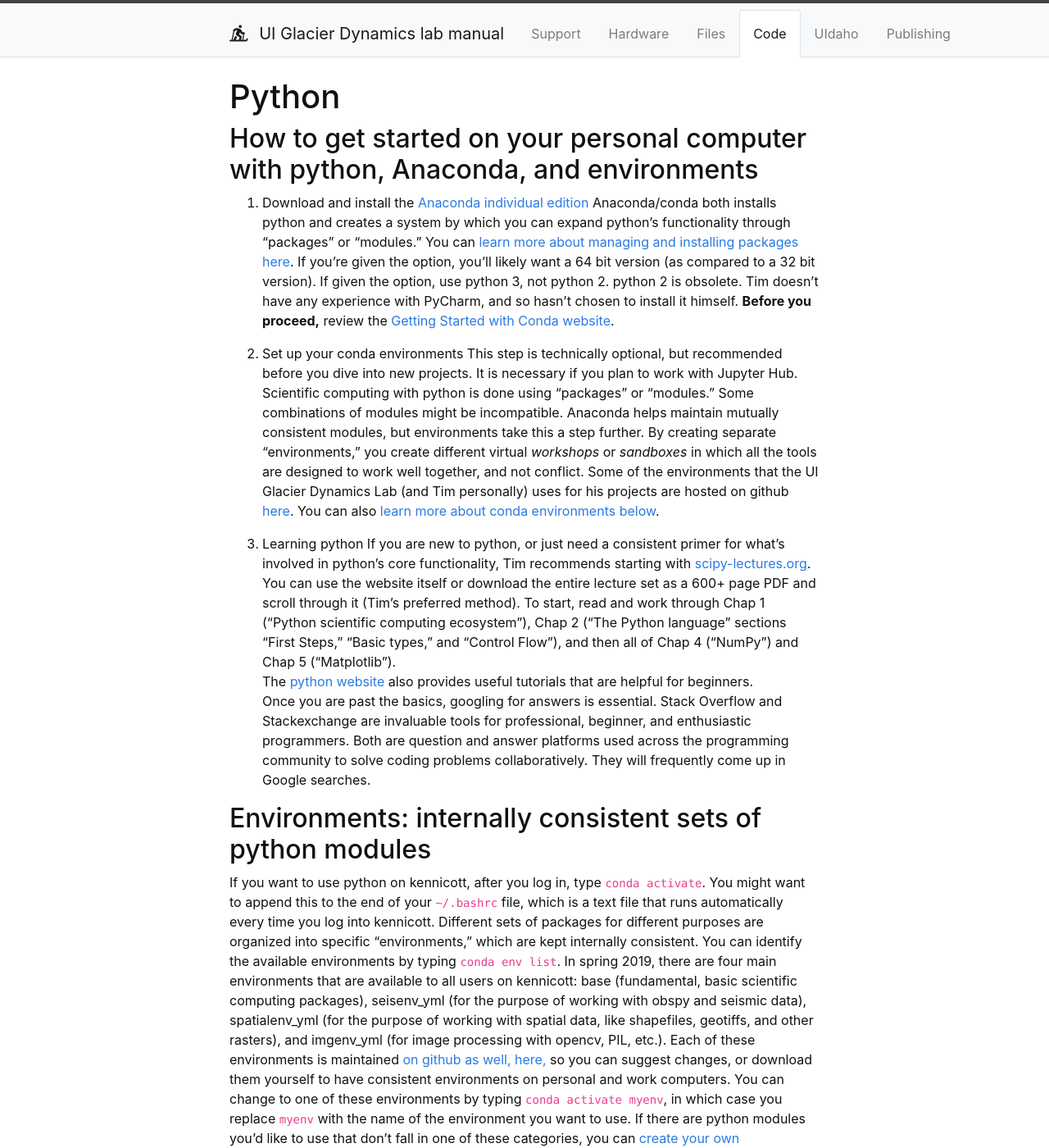
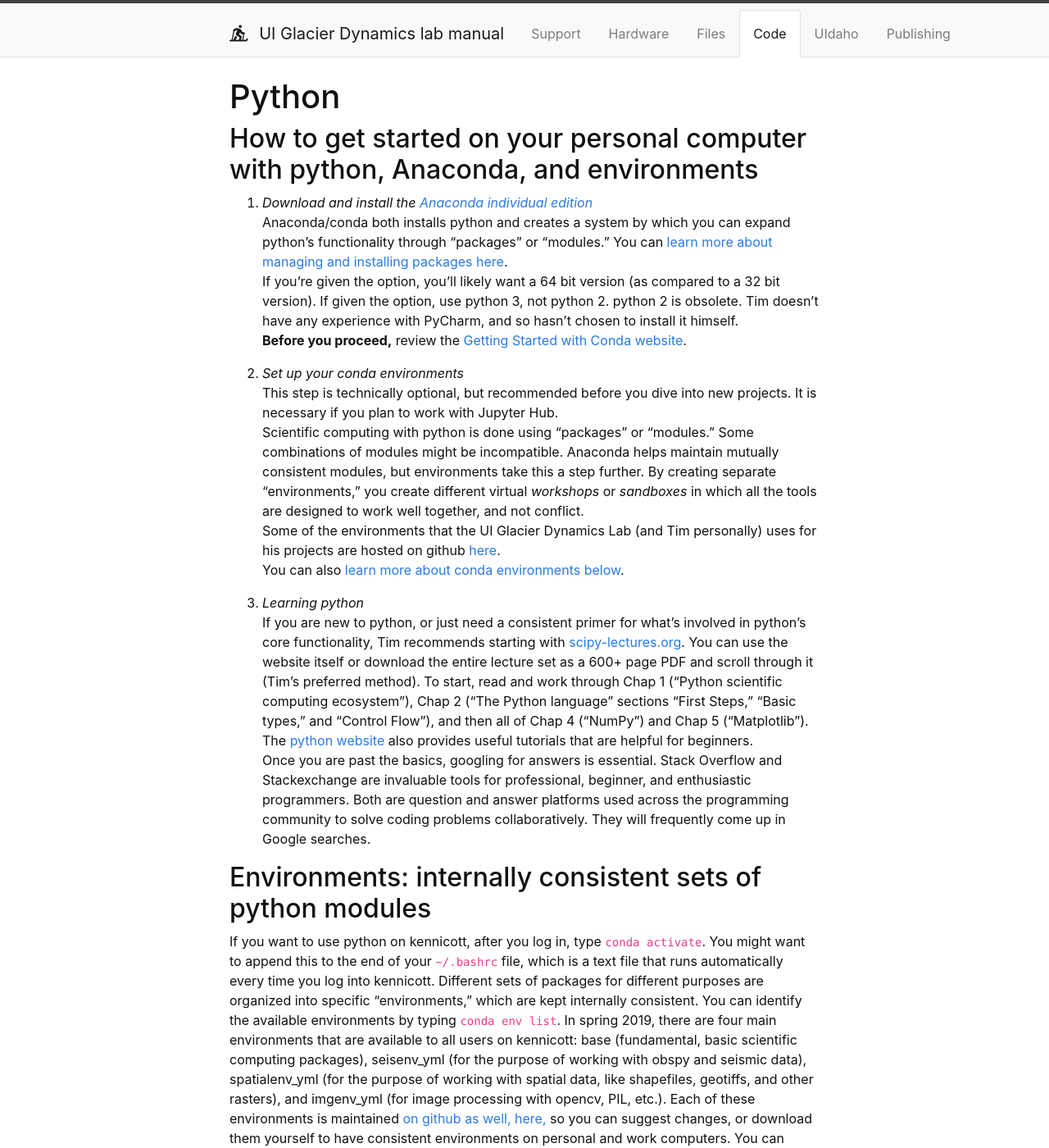
Before and after one commit to yoramterleth/uiglaciology, a Jekyll site: the page built from content/3-code.md, in a window 1280 px wide and 1400 px high. Shown: the whole window at 82% size. Built offline with Jekyll 4.4.1, drawn with Linux system fonts in a browser that asks for light colours; some of the changed text lies outside the part shown.

Commit message:
Update 3-code.md

```diff
--- a/content/3-code.md
+++ b/content/3-code.md
@@ -7,22 +7,22 @@ nav: true
 # Python
 
 ## How to get started on your personal computer with python, Anaconda, and environments
-1. Download and install the [Anaconda individual edition](https://docs.anaconda.com/anaconda/install/)
- Anaconda/conda both installs python and creates a system by which you can expand python's functionality through "packages" or "modules." You can [learn more about managing and installing packages here](https://docs.conda.io/projects/conda/en/latest/user-guide/tasks/manage-pkgs.html#).
- If you're given the option, you'll likely want a 64 bit version (as compared to a 32 bit version). If given the option, use python 3, not python 2. python 2 is obsolete. Tim doesn't have any experience with PyCharm, and so hasn't chosen to install it himself.
- **Before you proceed,** review the [Getting Started with Conda website](https://docs.conda.io/projects/conda/en/latest/user-guide/getting-started.html).
+1. _Download and install the [Anaconda individual edition](https://docs.anaconda.com/anaconda/install/)_<br/>
+ Anaconda/conda both installs python and creates a system by which you can expand python's functionality through "packages" or "modules." You can [learn more about managing and installing packages here](https://docs.conda.io/projects/conda/en/latest/user-guide/tasks/manage-pkgs.html#).<br/>
+ If you're given the option, you'll likely want a 64 bit version (as compared to a 32 bit version). If given the option, use python 3, not python 2. python 2 is obsolete. Tim doesn't have any experience with PyCharm, and so hasn't chosen to install it himself.<br/>
+ **Before you proceed,** review the [Getting Started with Conda website](https://docs.conda.io/projects/conda/en/latest/user-guide/getting-started.html).<br/>
 
 
-2. Set up your conda environments
-  This step is technically optional, but recommended before you dive into new projects.  It is necessary if you plan to work with Jupyter Hub.
-  Scientific computing with python is done using "packages" or "modules."  Some combinations of modules might be incompatible.  Anaconda helps maintain mutually consistent modules, but environments take this a step further.  By creating separate "environments," you create different virtual _workshops_ or _sandboxes_ in which all the tools are designed to work well together, and not conflict.
-  Some of the environments that the UI Glacier Dynamics Lab (and Tim personally) uses for his projects are hosted on github [here](https://github.com/tbartholomaus/conda_envs).
-  You can also [learn more about conda environments below](https://github.com/tbartholomaus/uiglaciology/blob/master/content/3-code.md#environments-internally-consistent-sets-of-python-modules).
+2. _Set up your conda environments_<br/>
+  This step is technically optional, but recommended before you dive into new projects.  It is necessary if you plan to work with Jupyter Hub.<br/>
+  Scientific computing with python is done using "packages" or "modules."  Some combinations of modules might be incompatible.  Anaconda helps maintain mutually consistent modules, but environments take this a step further.  By creating separate "environments," you create different virtual _workshops_ or _sandboxes_ in which all the tools are designed to work well together, and not conflict.<br/>
+  Some of the environments that the UI Glacier Dynamics Lab (and Tim personally) uses for his projects are hosted on github [here](https://github.com/tbartholomaus/conda_envs).<br/>
+  You can also [learn more about conda environments below](https://github.com/tbartholomaus/uiglaciology/blob/master/content/3-code.md#environments-internally-consistent-sets-of-python-modules).<br/>
 
-3. Learning python
+3. _Learning python_<br/>
   If you are new to python, or just need a consistent primer for what's involved in python's core functionality, Tim recommends starting with [scipy-lectures.org](https://scipy-lectures.org/).  You can use the website itself or download the entire lecture set as a 600+ page PDF and scroll through it (Tim's preferred method).  To start, read and work through Chap 1 ("Python scientific computing ecosystem"), Chap 2 ("The Python language" sections "First Steps," "Basic types," and "Control Flow"), and then all of Chap 4 ("NumPy") and Chap 5 ("Matplotlib"). <br/>
   The [python website](https://wiki.python.org/moin/BeginnersGuide) also provides useful tutorials that are helpful for beginners. <br/>
-  Once you are past the basics, googling for answers is essential.  Stack Overflow and Stackexchange are invaluable tools for professional, beginner, and enthusiastic programmers. Both are question and answer platforms used across the programming community to solve coding problems collaboratively.	 They will frequently come up in Google searches.
+  Once you are past the basics, googling for answers is essential.  Stack Overflow and Stackexchange are invaluable tools for professional, beginner, and enthusiastic programmers. Both are question and answer platforms used across the programming community to solve coding problems collaboratively.	 They will frequently come up in Google searches.<br/>
 
 
 
@@ -33,10 +33,16 @@ If you want to use python on kennicott, after you log in, type `conda activate`.
 Our lab uses two different programs or front-ends for interacting with python, and writing, running, debugging, and plotting tasks.
 
 These two approaches are
-+ **Spyder**
+|**Spyder**|**Jupyter Lab**|
+|--|--|
+| You can open this program by typing `spyder` at the terminal or Anaconda Prompt window. | Jupyter Lab runs in a web browser window and you can open it by typing `jupyter lab` at the terminal or Anaconda Prompt.|
+| {% include figure.html img="spyder.png" alt="A view of the spyder window" width="300px" %} | {% include figure.html img="Rian-Tristan-Danny.jpg" alt="Rian, Tristan, and Danny in the lab" width="300px" %} |
+
+
++ **Spyder**<br/>
  You can open this program by typing `spyder` at the terminal or Anaconda Prompt window.
 
-+ **Jupyter Lab**
++ **Jupyter Lab**<br/>
  Jupyter Lab runs in a web browser window and you can open it by typing `jupyter lab` at the terminal or Anaconda Prompt.
 
 
```
